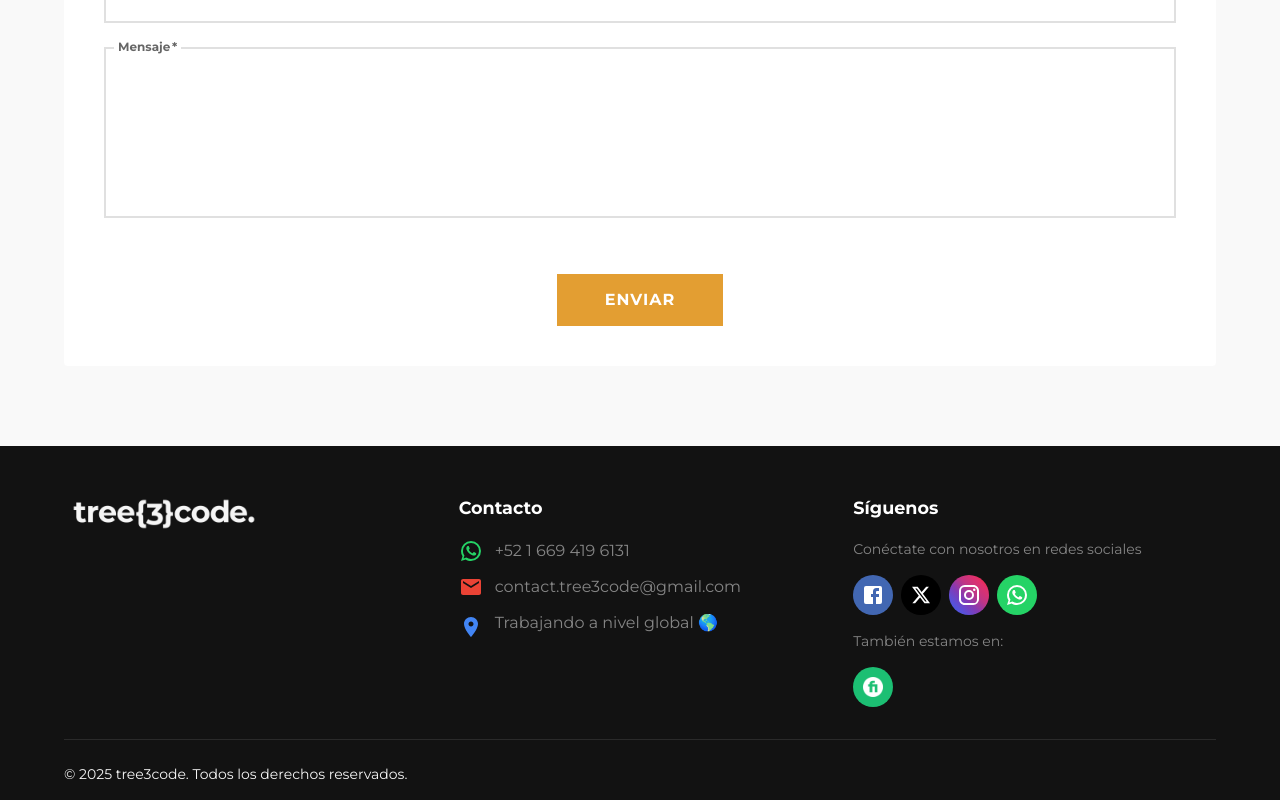
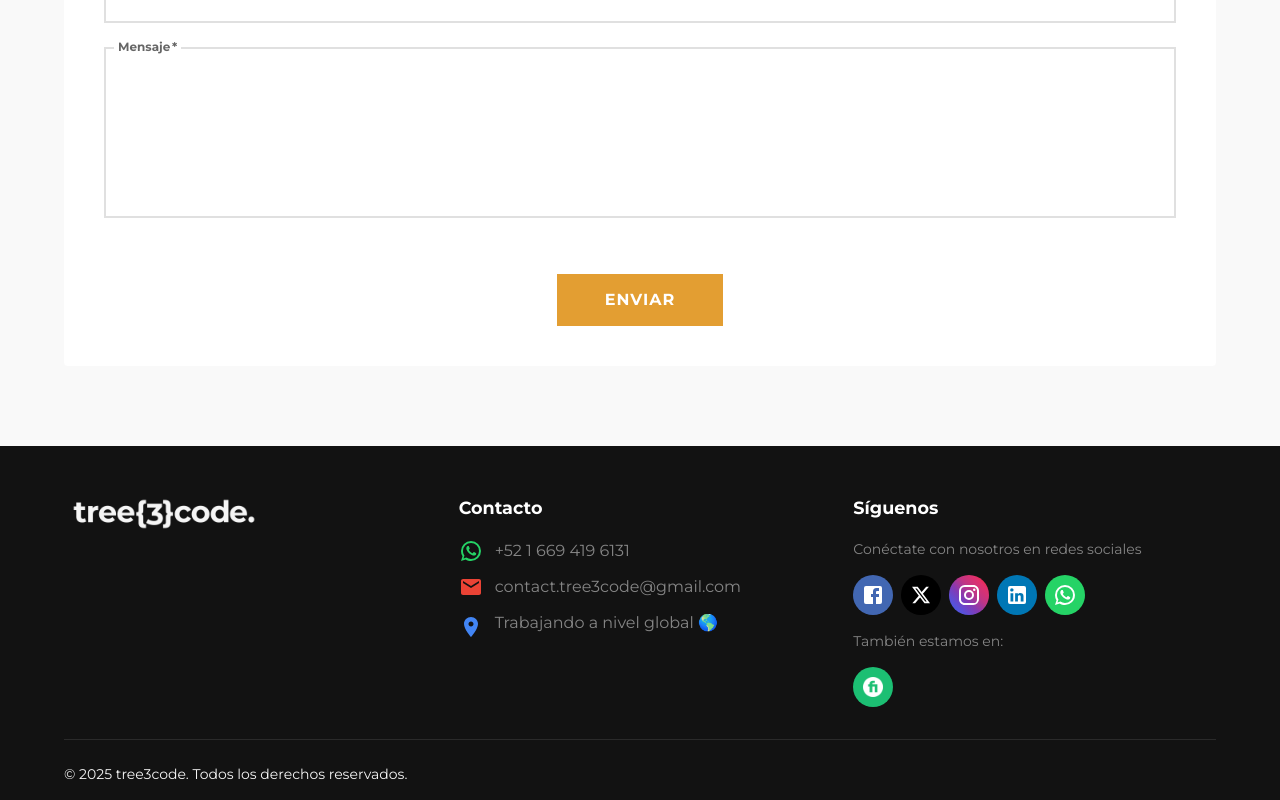
Before and after one commit to Kronozllie/tree3code, a React (Create React App) app: page / in a window 1280 px wide. Shown: the part 3212-4012 px from the top of the page. Built offline with nearby package versions, Linux system fonts and the light colour scheme.

Commit message:
Se agrega enlace a LinkedIn

```diff
--- a/src/components/Footer.js
+++ b/src/components/Footer.js
@@ -1,6 +1,6 @@
 import React from 'react';
 import { Box, Container, Typography, Stack, IconButton, Divider, Link } from '@mui/material';
-import { Facebook, Instagram, WhatsApp, Email, LocationOn } from '@mui/icons-material';
+import { Facebook, Instagram, LinkedIn , WhatsApp, Email, LocationOn } from '@mui/icons-material';
 import fiverrLogo from '../assets/fiverr.png';
 import logoWhite from '../assets/logo_white.png';
 import { useTranslation } from 'react-i18next';
@@ -169,8 +169,8 @@ const Footer = () => {
                 <Instagram sx={{ color: '#fff' }} />
               </IconButton>
 
-              {/*<IconButton
-                href="#"
+              <IconButton
+                href="https://www.linkedin.com/company/tree3code"
                 target="_blank"
                 sx={{
                   backgroundColor: '#0077B5',
@@ -178,7 +178,7 @@ const Footer = () => {
                 }}
               >
                 <LinkedIn sx={{ color: '#fff' }} />
-              </IconButton>*/}
+              </IconButton>
 
               <IconButton
                 href="https://wa.me/5216694196131"
```
